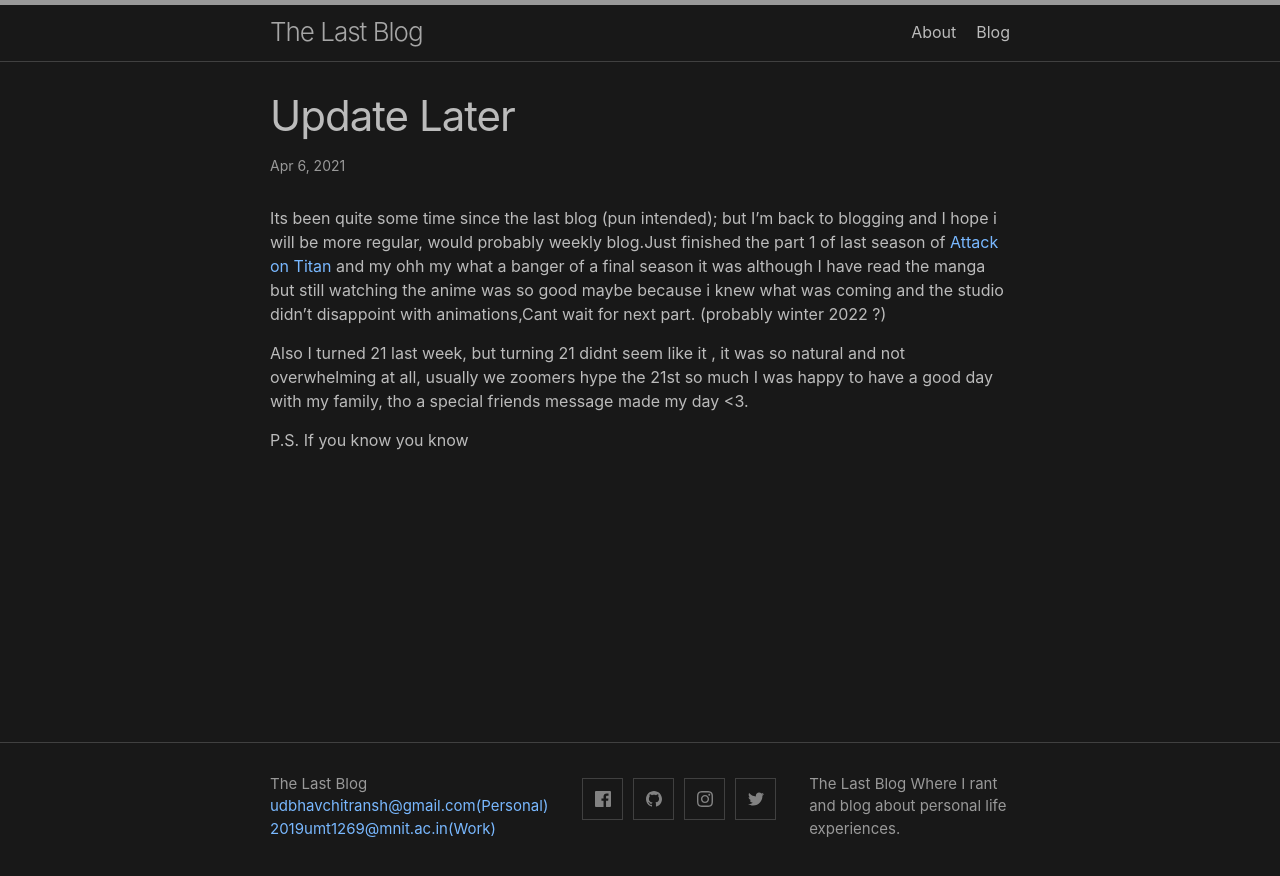
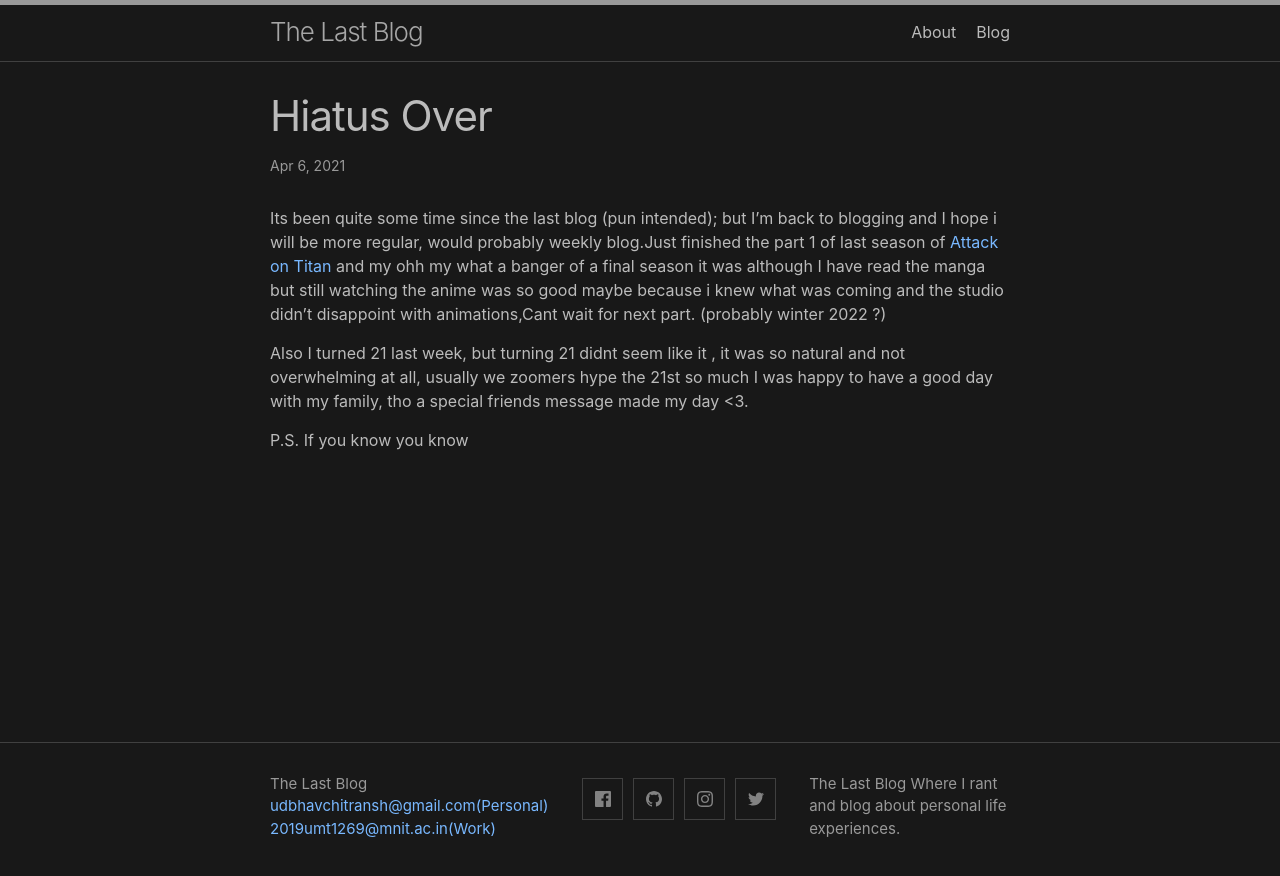
Before and after one commit to udbhavc/udbhavc.github.io, a Jekyll site: the page built from _posts/2021-04-06-Update-Title.md, in a window 1280 px wide. Shown: the top 876 px of the page. Built offline with Jekyll 4.4.1, drawn with Linux system fonts in a browser that asks for light colours; comment, search, counter and statistics services are not loaded.

Commit message:
newblog update

```diff
--- a/_posts/2021-04-06-Update-Title.md
+++ b/_posts/2021-04-06-Update-Title.md
@@ -1,6 +1,6 @@
 ---
 layout: post
-title: Update Later
+title: Hiatus Over
 date : 2021-04-06 10:22:20 +0530
 tags: welcome
 ---
```
